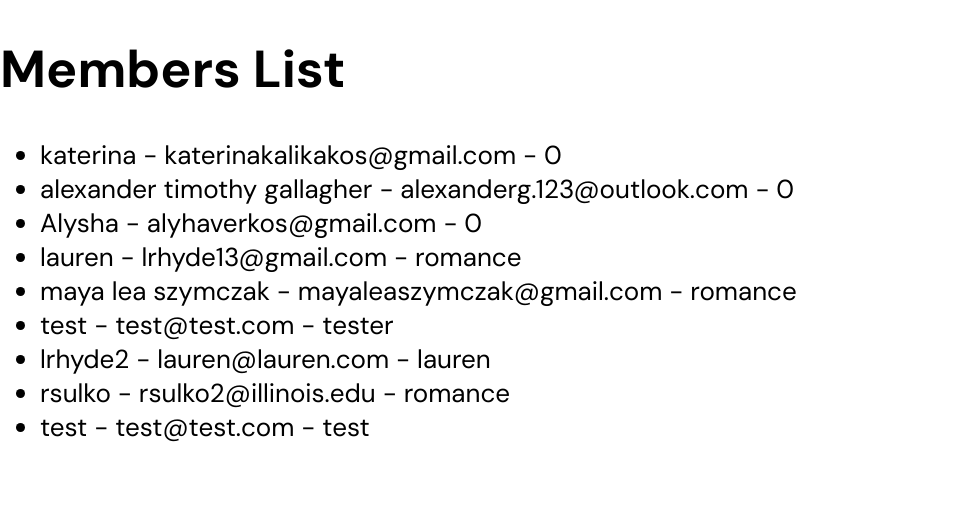
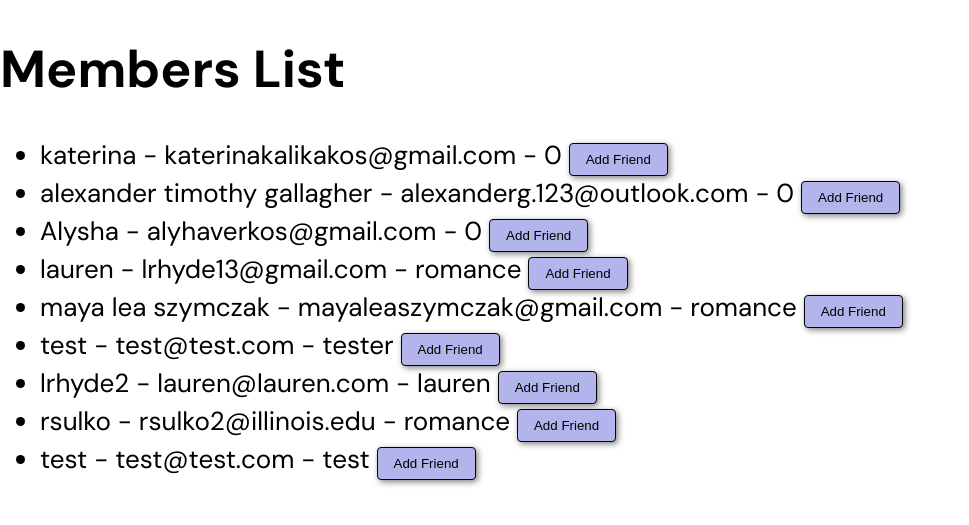
Before and after one commit to snehasund/library-management-system, a Django app: page /members/ in a window 1280 px wide. Shown: the part 140-665 px from the top of the page, without its empty margins (0-969 px from the left). Run offline with Django 5.2, Linux system fonts and the light colour scheme; data comes from the database, SQL or seed files in the repository; both versions use the stored data as it was after the commit; some web fonts are replaced.

```diff
--- a/django_auth/django_project/models.py
+++ b/django_auth/django_project/models.py
@@ -8,8 +8,6 @@ class Borrow(models.Model):
     member = models.ForeignKey('Member', on_delete=models.CASCADE)
     borrow_date = models.DateField(default=timezone.now)
     return_date = models.DateField(null=True, blank=True)
-
-
 
 class Book(models.Model):
     title = models.CharField(max_length=200)
--- a/django_auth/templates/library/members_list.html
+++ b/django_auth/templates/library/members_list.html
@@ -95,8 +95,41 @@
     {% for member in members %}
         <li>
             {{ member.name }} - {{ member.email }} - {{ member.favorite_genre }}
+            <button class="add-friend-button" data-member-id="{{ member.id }}">Add Friend</button>
         </li>
     {% endfor %}
     </ul>
+
+    <!-- jQuery -->
+    <script src="https://code.jquery.com/jquery-3.6.0.min.js"></script>
+    <script type="text/javascript">
+        $(document).ready(function() {
+            $(".add-friend-button").click(function() {
+                var button = $(this);
+                var member_id = button.data('member-id');
+                var csrf_token = "{{ csrf_token }}";
+                // Send a request to add friend
+                $.ajax({
+                    url: "/add-friend/" + member_id + "/",
+                    type: "POST",
+                    data: {
+                        csrfmiddlewaretoken: csrf_token,
+                        member_id: member_id
+                    },
+                    success: function(data) {
+                        // Handle success response
+                        // For example, show a success message
+                        alert("Friend added successfully!");
+                    },
+                    error: function(xhr, errmsg, err) {
+                        // Handle error response
+                        // For example, show an error message
+                        alert("Error: Unable to add friend!");
+                    }
+                });
+            });
+        });
+    </script>
+
 </body>
 </html>
```
Also changed, not shown: django_auth/db.sqlite3.
